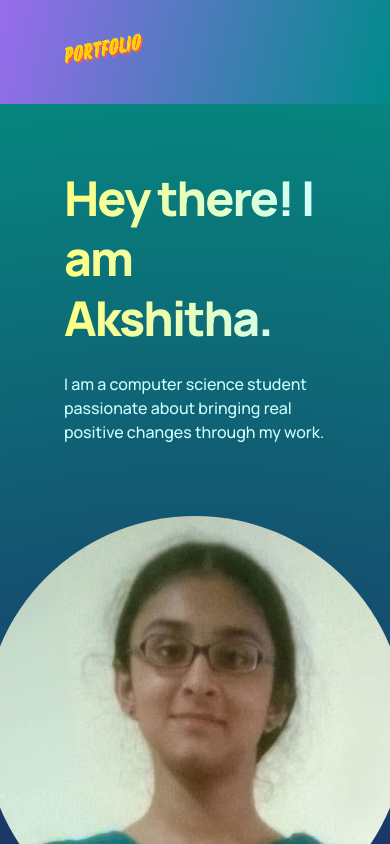
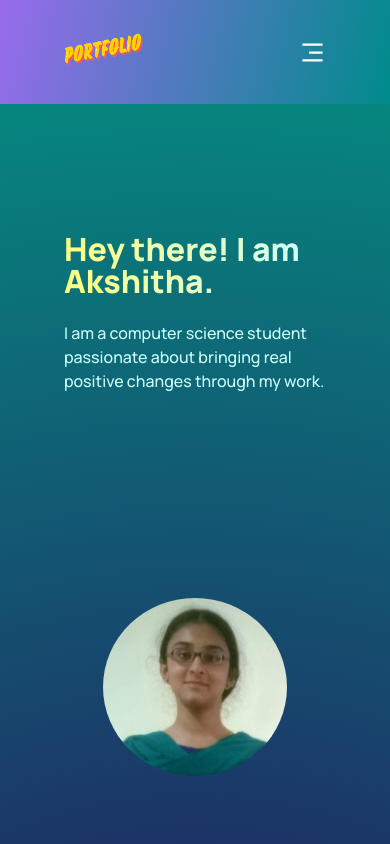
Before and after one commit to AkshithaRao123/akshitharao123.github.io, a React (Vite) app: page / in a window 390 px wide. Shown: the top 844 px of the page. Built offline with nearby package versions, Linux system fonts and the light colour scheme.

Commit message:
style: fixed font size and header image size for small screens

```diff
--- a/components/navbar/Navbar.jsx
+++ b/components/navbar/Navbar.jsx
@@ -1,6 +1,8 @@
+import React, { useState } from 'react';
 import './navbar.css';
 import logo from '../../assets/logo.png';
 import { Link } from 'react-router-dom';
+import { RiMenu3Line, RiCloseLine } from 'react-icons/ri';
 
 const Menu = () => (
   <>
@@ -20,6 +22,8 @@ const Menu = () => (
 )
 
 const Navbar = () => {
+  const [toggleMenu, setToggleMenu] = useState(false);
+
   return (
     <div className='pf__navbar'>
       <div className='pf__navbar_links'>
@@ -33,10 +37,11 @@ const Navbar = () => {
       <div className='pf__navbar-sign'>
         <button type='button'>Contact me</button>
       </div>
-      {/* <div className='pf__navbar-menu'>
+
+      <div className='pf__navbar-menu'>
         {toggleMenu
-          ? <RiCloseLine color="$fff" size={27} onClick={() => setToggleMenu(false)}/>
-          : <RiMenu3Line color="$fff" size={27} onClick={() => setToggleMenu(true)} />
+          ? <RiCloseLine color="#fff" size={27} onClick={() => setToggleMenu(false)}/>
+          : <RiMenu3Line color="#fff" size={27} onClick={() => setToggleMenu(true)} />
         }
         {toggleMenu && (
           <div className='pf__navbar-menu_container scale-up-center'>
@@ -48,7 +53,7 @@ const Navbar = () => {
             </div>
           </div>
         )}
-      </div> */}
+      </div>
     </div>
   )
 }
--- a/containers/experience/Experience.jsx
+++ b/containers/experience/Experience.jsx
@@ -1,4 +1,3 @@
-import React from 'react';
 import './experience.css';
 import { experience_list } from './experience_list';
 
@@ -6,7 +5,7 @@ const Experience = () => {
     return (
         <div className='App'>
             <div className='gradient__bg section__padding exp__header-content'>
-                <h1 className='gradient__text' style={{ fontSize: '3rem', marginBottom: '2rem' }}>My experience</h1>
+                <h1 className='gradient__text'>My experience</h1>
                 {
                     experience_list.map((company, index) => (
                         <div className='exp__item' key={index}>
--- a/containers/header/header.css
+++ b/containers/header/header.css
@@ -16,9 +16,8 @@
 .pf__header-content h1 {
     font-family: var(--font-family);
     font-weight: 800;
-    font-size: 62px;
+    /* font-size: ;s */
     line-height: 75px;
-    letter-spacing: -0.04em;
 }
 
 .pf__header-content p {
@@ -39,8 +38,8 @@
 }
 
 .pf__header-image img {
-    width: 50vh;
-    height: 50vh;
+    width: 70%;
+    /* height: 50%; */
     border-radius: 50%;
 }
 
@@ -60,8 +59,7 @@
 
 @media screen and (max-width: 650px) {
     .pf__header h1 {
-        font-size: 48px;
-        line-height: 60px;
+        line-height: 2rem;
     }
 
     .pf__header p {
--- a/package.json
+++ b/package.json
@@ -7,7 +7,9 @@
     "dev": "vite",
     "build": "vite build",
     "lint": "eslint .",
-    "preview": "vite preview"
+    "preview": "vite preview",
+    "predeploy": "npm run build",
+    "deploy": "gh-pages -d dist -f"
   },
   "dependencies": {
     "react": "^19.2.0",
@@ -23,6 +25,7 @@
     "eslint": "^9.39.1",
     "eslint-plugin-react-hooks": "^7.0.1",
     "eslint-plugin-react-refresh": "^0.4.24",
+    "gh-pages": "^6.3.0",
     "globals": "^16.5.0",
     "vite": "^7.2.4"
   }
--- a/vite.config.js
+++ b/vite.config.js
@@ -4,4 +4,5 @@ import react from '@vitejs/plugin-react-swc'
 // https://vite.dev/config/
 export default defineConfig({
   plugins: [react()],
+  base: '/',
 })
```
Also changed, not shown: 1 other file (tests, documents, lock files or other folders).
